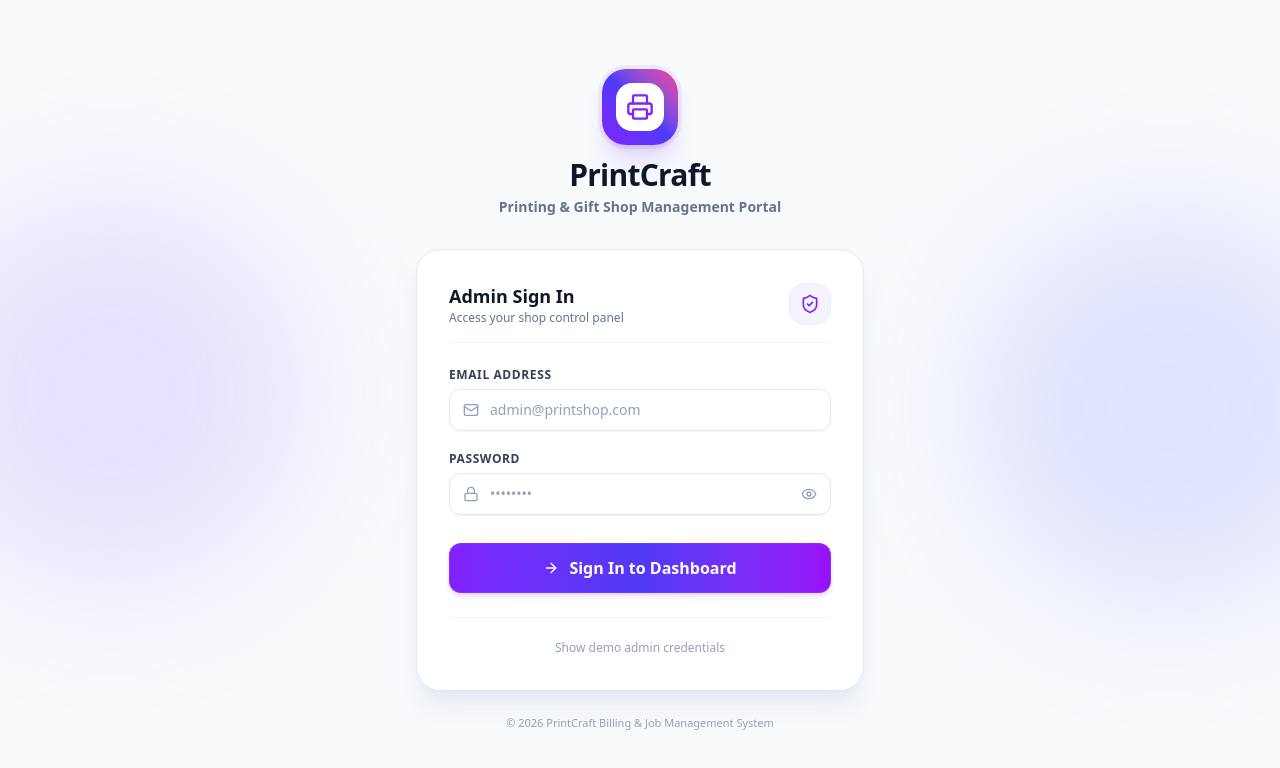
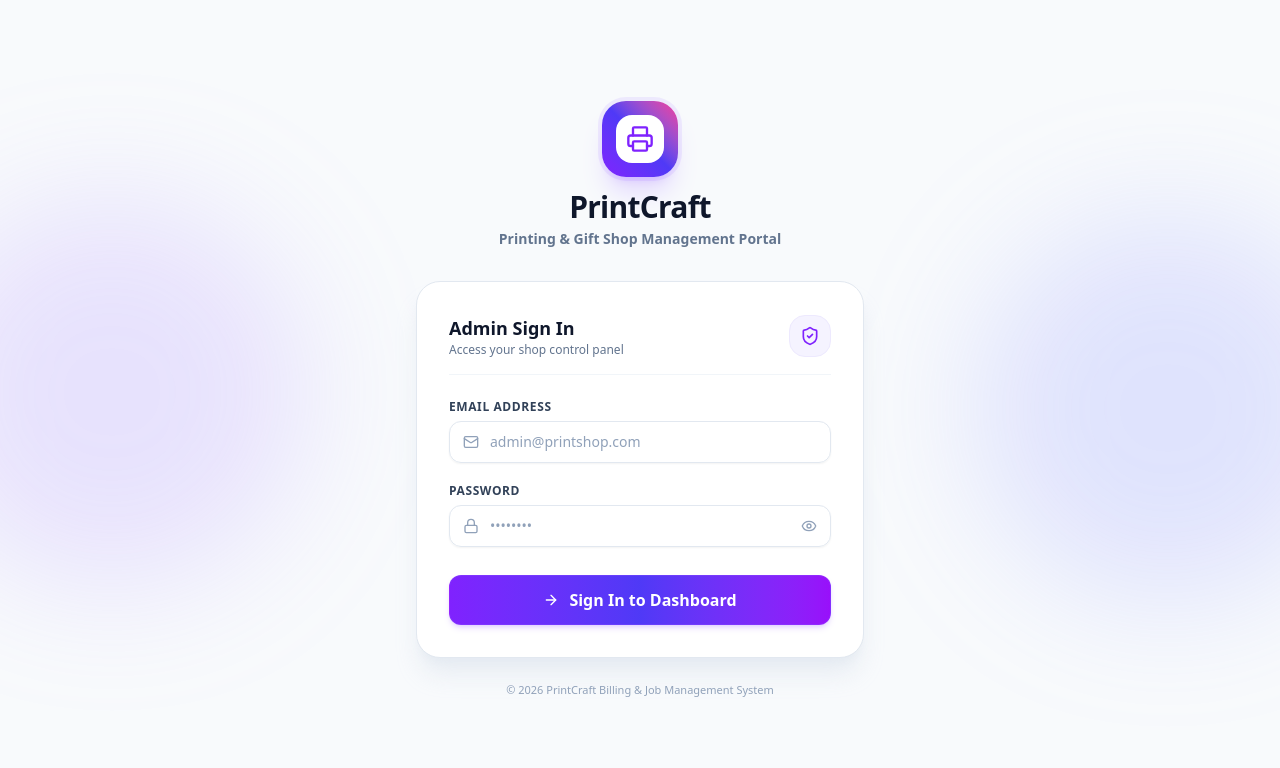
Before and after one commit to Ayandip13/printhouse-frontend, a React (Vite) app: page /login in a window 1280 px wide. Shown: the top 768 px of the page. Built offline with nearby package versions, Linux system fonts and the light colour scheme; no server answers; the HTML template or start-up script is replaced by a standard one.

Commit message:
hide that demo button also in login screen

```diff
--- a/src/pages/Login.jsx
+++ b/src/pages/Login.jsx
@@ -137,7 +137,7 @@
           </form>
 
           {/* Collapsible Demo Credentials Assistant */}
-          <div className="mt-6 pt-4 border-t border-slate-100 text-center">
+          {/* <div className="mt-6 pt-4 border-t border-slate-100 text-center">
             {!showDemoCreds ? (
               <button
                 type="button"
@@ -162,7 +162,7 @@
                 </button>
               </div>
             )}
-          </div>
+          </div> */}
         </div>
 
         {/* Footer info */}
```
